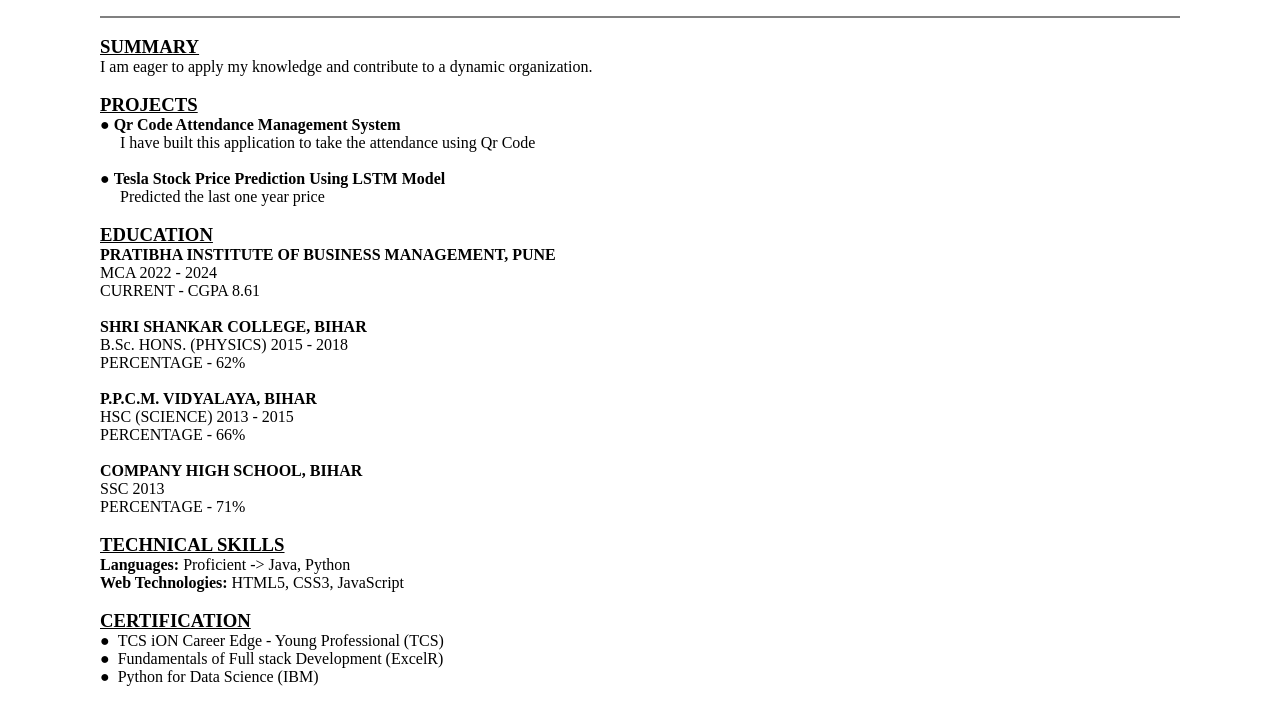
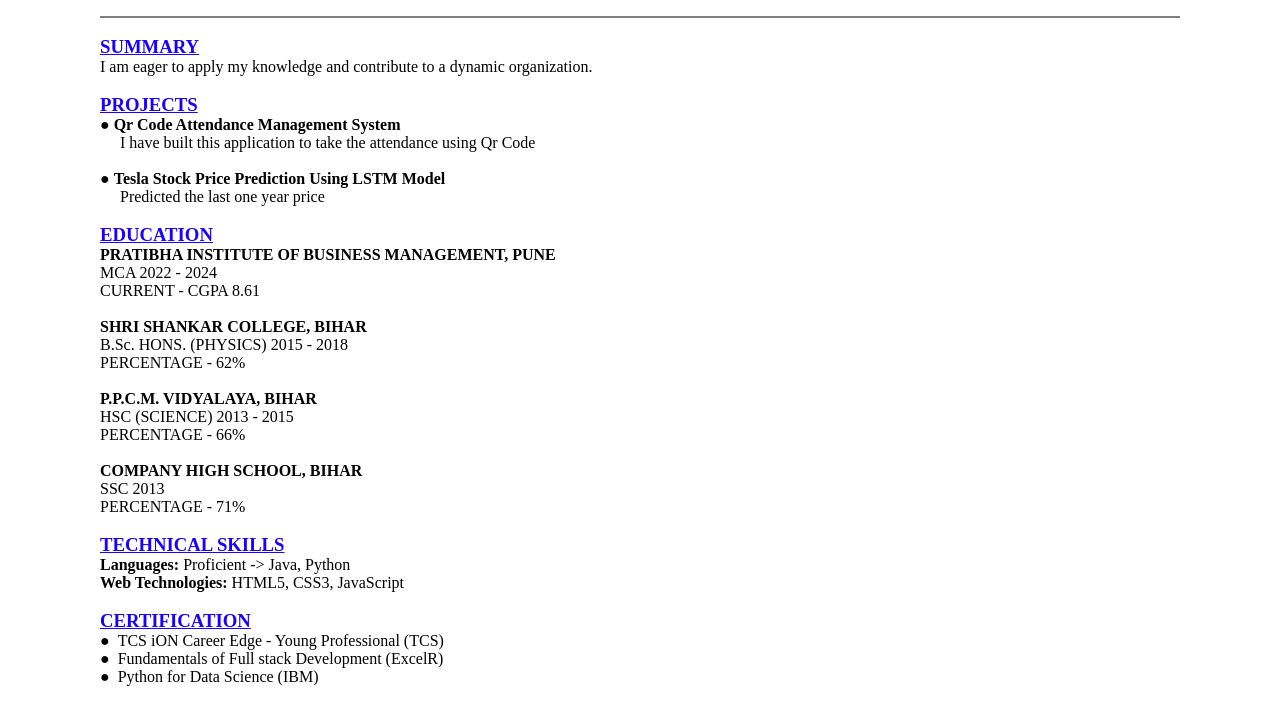
Before and after one commit to Abhi865625/Resume, a plain HTML site: page index.html in a window 1280 px wide. Shown: the part 215-916 px from the top of the page. Drawn offline with Linux system fonts and the light colour scheme.

Commit message:
Update index.html

```diff
--- a/index.html
+++ b/index.html
@@ -16,6 +16,9 @@
         height: 100%;
         widows: 100%;
         margin: 50px;
+      }
+       h3 {
+        color: rgb(25, 0, 255);
       }
     </style>
   </head>
```
